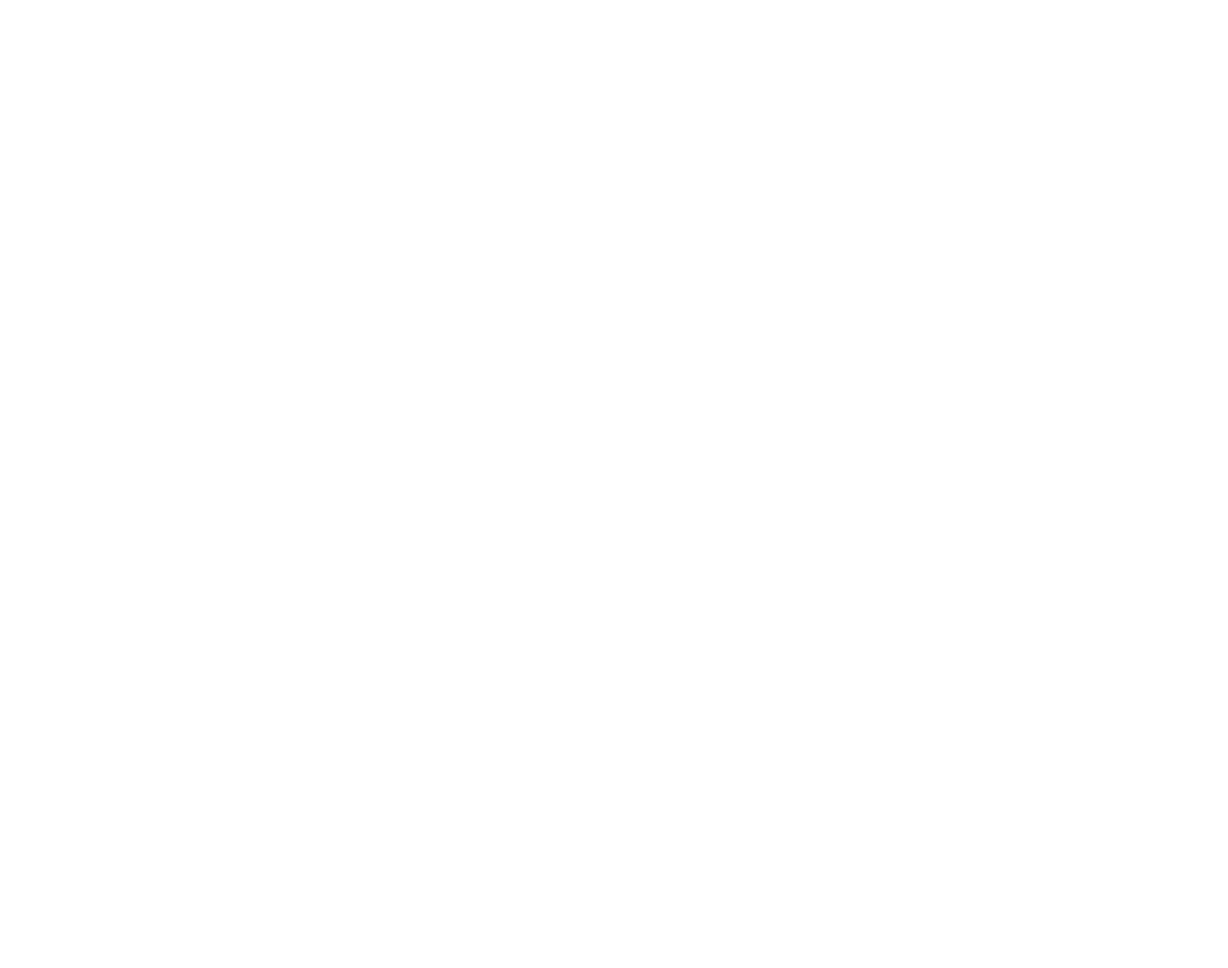
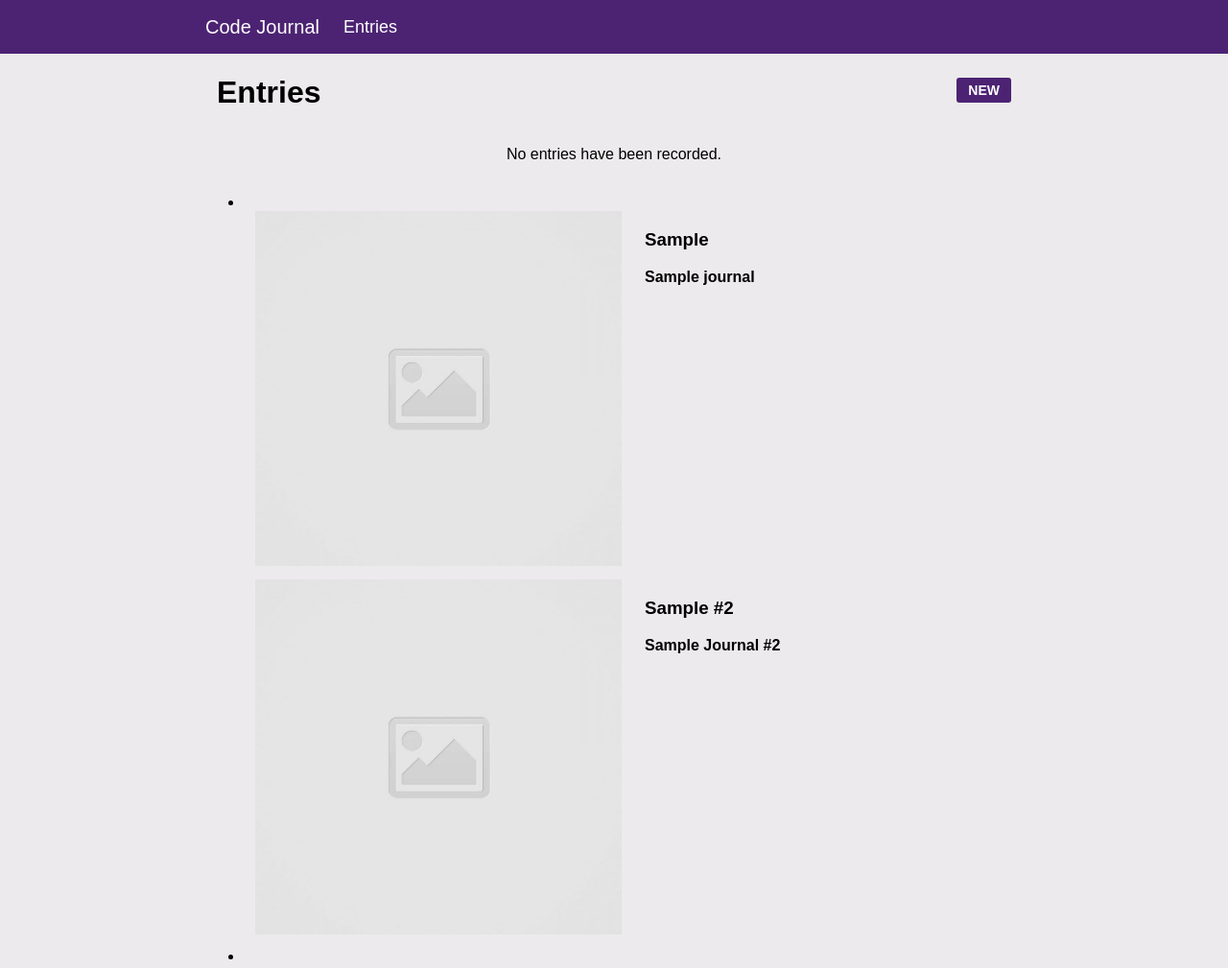
Before and after one commit to fredrickrana/code-journal, a website: page index.html in a window 1280 px wide. Shown: the whole page at 96% size. Before the commit the page ends 800 px from the top, so only its background shows below. Drawn offline with Linux system fonts and the light colour scheme; a web font is replaced by a local one.

Commit message:
restructured html, DOM tree creation

```diff
--- a/css/styles.css
+++ b/css/styles.css
@@ -33,7 +33,7 @@ header {
 
 main {
   background-color: #eceaec;
-  height: auto;
+  height: 1000px;
   padding-bottom: 100px;
 }
 
--- a/index.html
+++ b/index.html
@@ -19,7 +19,7 @@
   <link href="https://fonts.googleapis.com/css2?family=Proza+Libre:wght@400;600&display=swap" rel="stylesheet">
 </head>
 <body>
-  <!-- <header>
+  <header>
     <div class="container">
       <div class="row header">
         <div class="column-auto">
@@ -33,7 +33,7 @@
   </header>
   <main>
     <div class="container">
-      <form view hidden data-view="entry-form">
+      <form class="hidden" data-view="entry-form">
         <div class="row entry">
           <div class="column-full">
             <h1>New Entry</h1>
@@ -70,7 +70,7 @@
 
 
 
-      <div view data-view="entries">
+      <div data-view="entries">
         <div class="row">
           <div class="column-half entries-title">
             <h1>Entries</h1>
@@ -85,7 +85,12 @@
           </div>
         </div>
       </div>
-      <ul class="hidden">
+
+      <ul>
+        <li>
+
+        </li>
+
         <li class="row">
           <div class="column-half">
             <img src="images/placeholder-image-square.jpg" class="image-blank">
@@ -108,12 +113,11 @@
             </div>
           </div>
         </li>
+        <li></li>
       </ul>
-    </div>
-
     </div>
   </main>
   <script src="js/data.js"></script>
   <script src="js/main.js"></script>
 </body>
-</html> -->
+</html>
--- a/js/main.js
+++ b/js/main.js
@@ -29,7 +29,7 @@ function getDataEntry(event) {
 
 // ^ END OF FEATURE #1
 
-// ____________________________________________________________________________
+// _____________________________________________________________________
 
 // var entriesLink = document.querySelector('[href="#entries"]');
 // var newButton = document.querySelector('.button-new');
```
